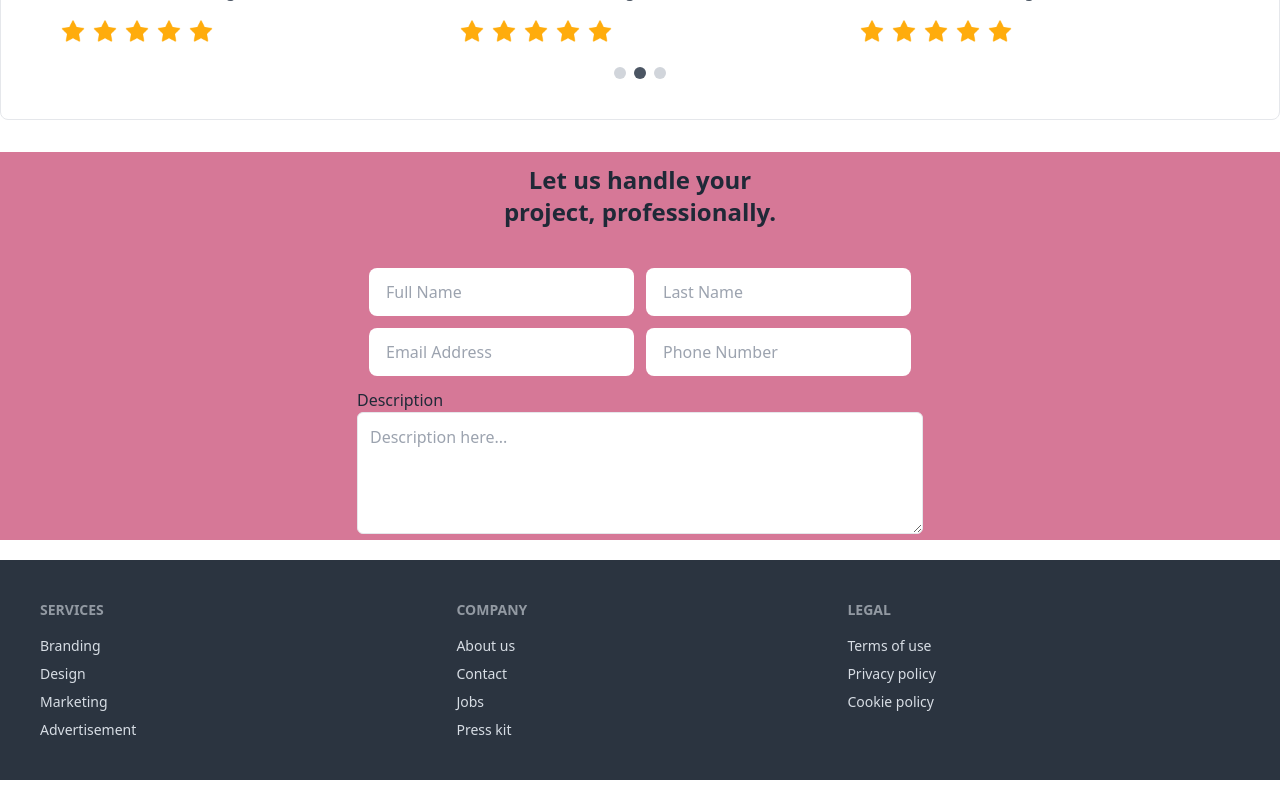
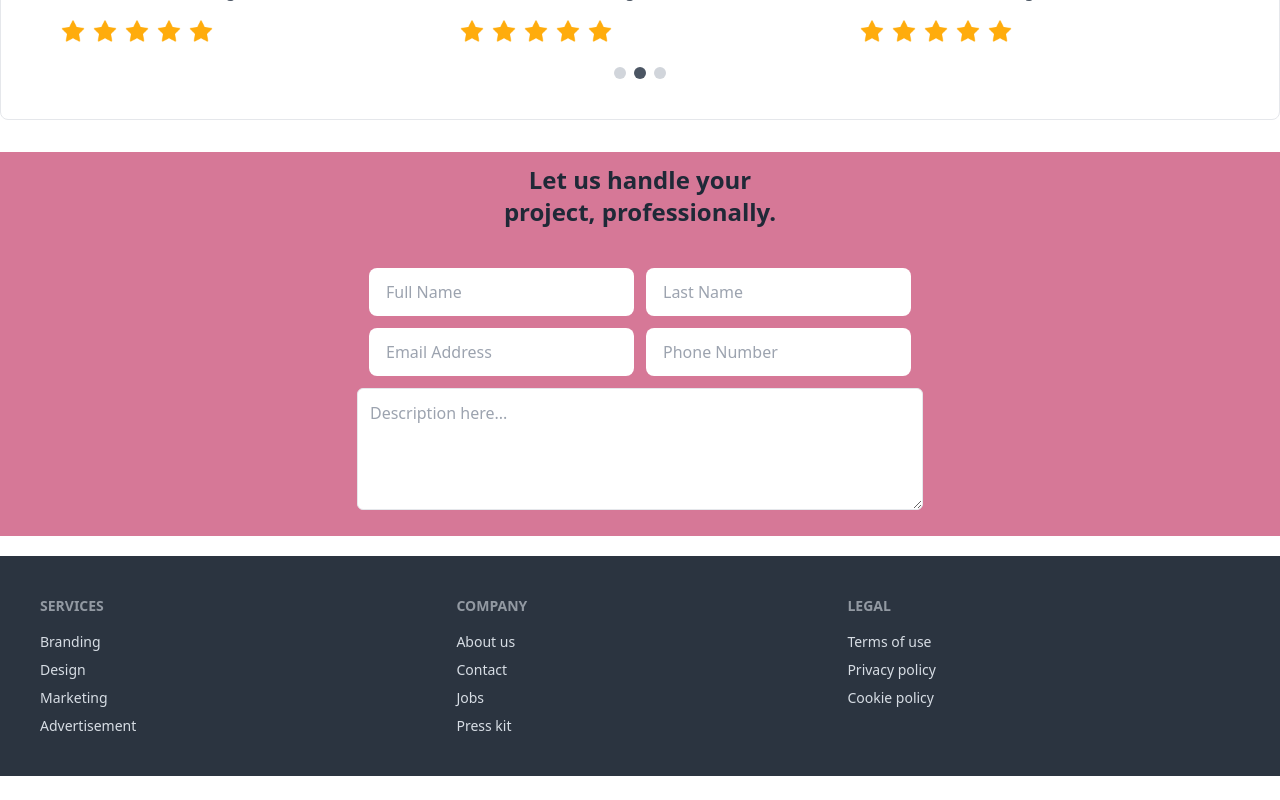
Before and after one commit to mojahidmamu/subro-selon, a React (Vite) app: page / in a window 1280 px wide. Shown: the part 2209-3009 px from the top of the page. Built offline with nearby package versions, Linux system fonts and the light colour scheme.

Commit message:
added new file and folder

```diff
--- a/src/components/Home/Home.jsx
+++ b/src/components/Home/Home.jsx
@@ -233,7 +233,7 @@ const Home = () => {
           Let us handle your <br /> project, professionally.
         </h1>
         {/* Parent Div */}
-        <div>
+        <div className="w-2/9">
           {/* Child div */}
           <div className="flex justify-around items-center m-3 gap-3">
             <input type="text" className="input" placeholder="Full Name" />
@@ -243,12 +243,13 @@ const Home = () => {
             <input type="email" className="input" placeholder="Email Address" />
             <input type="number" className="input" placeholder="Phone Number" />
           </div>
-          <label className="fieldset-label">Description</label>
-          <textarea
-            className="w-full p-3 border rounded-md focus:outline-none focus:ring-2 focus:ring-blue-400"
-            placeholder="Description here..."
-            rows="4"
-          ></textarea>
+          <div>
+            <textarea
+              className="w-full mb-5 p-3 border rounded-md focus:outline-none focus:ring-2 focus:ring-blue-400"
+              placeholder="Description here..."
+              rows="4"
+            ></textarea>
+          </div>
         </div>
       </section>
     </div>
```
